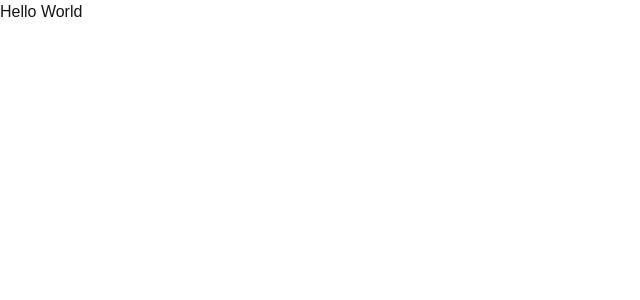
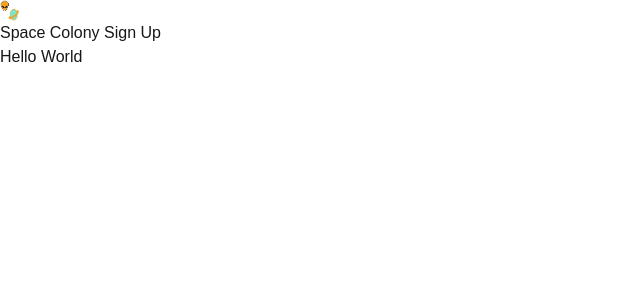
Before and after one commit to jcsmileyjr/alien-neighbor, a Next.js app: page / in a window 1280 px wide. Shown: the top 300 px of the page, without its empty margins (0-640 px from the left). Built offline with nearby package versions, Linux system fonts and the light colour scheme.

Commit message:
Feat & Test Header: Add content and test for the component

```diff
--- a/src/app/components/Header/Header.tsx
+++ b/src/app/components/Header/Header.tsx
@@ -1,9 +1,10 @@
-
+import Image from "next/image";
 
 export default function Header() {
     return (
-        <header>
-            <h1>Header</h1>
+        <header className="flex flex-row items-center gap-4">
+            <Image src="/images/alien-planet.jpg" alt="Logo" width={20} height={20} />
+            <h1>Space Colony Sign Up</h1>
         </header>
     );
 }
--- a/src/app/page.tsx
+++ b/src/app/page.tsx
@@ -1,8 +1,10 @@
 import Image from "next/image";
+import Header from "./components/Header/Header";
 
 export default function Home() {
   return (
     <div className="">
+      <Header />
       <main className="">
         Hello World
       </main>
```
Also changed, not shown: 1 other file (tests, documents, lock files or other folders).
